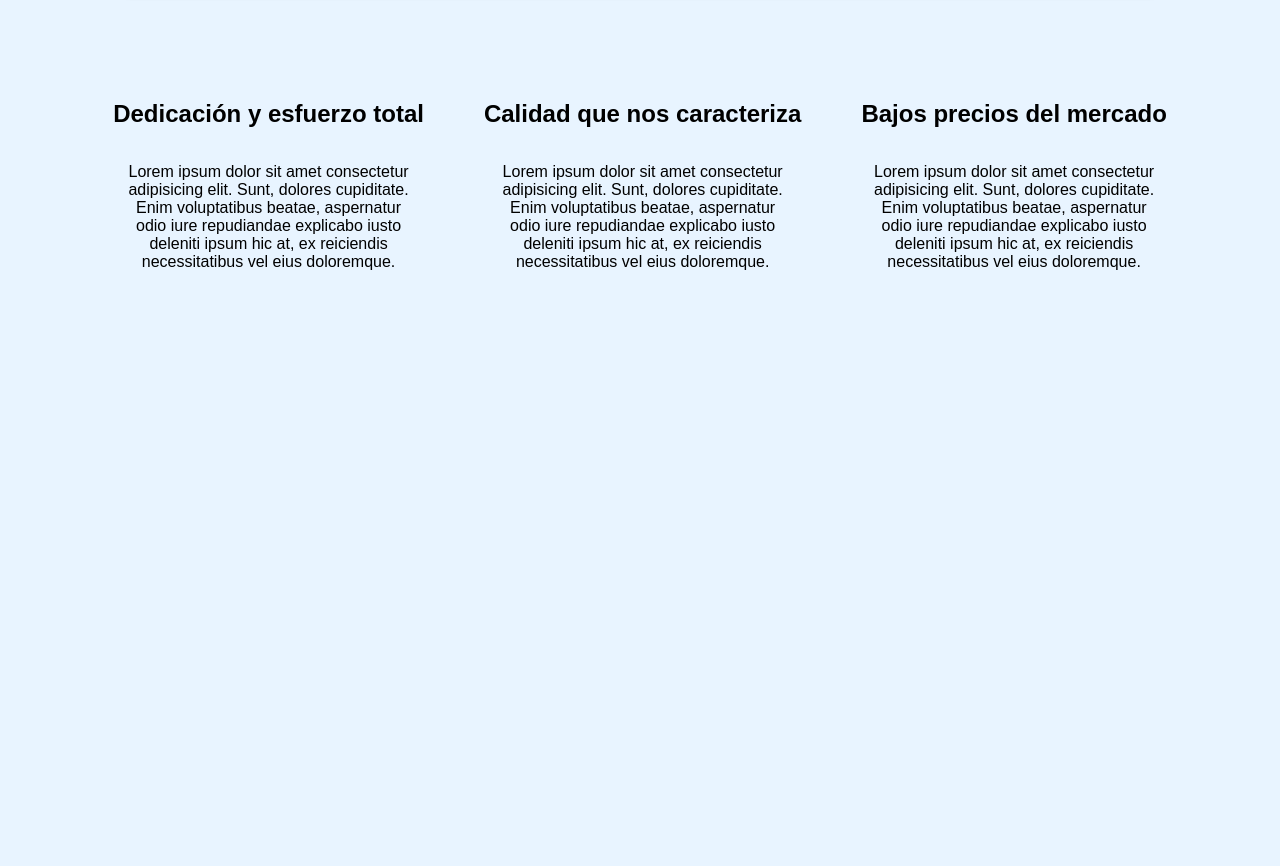
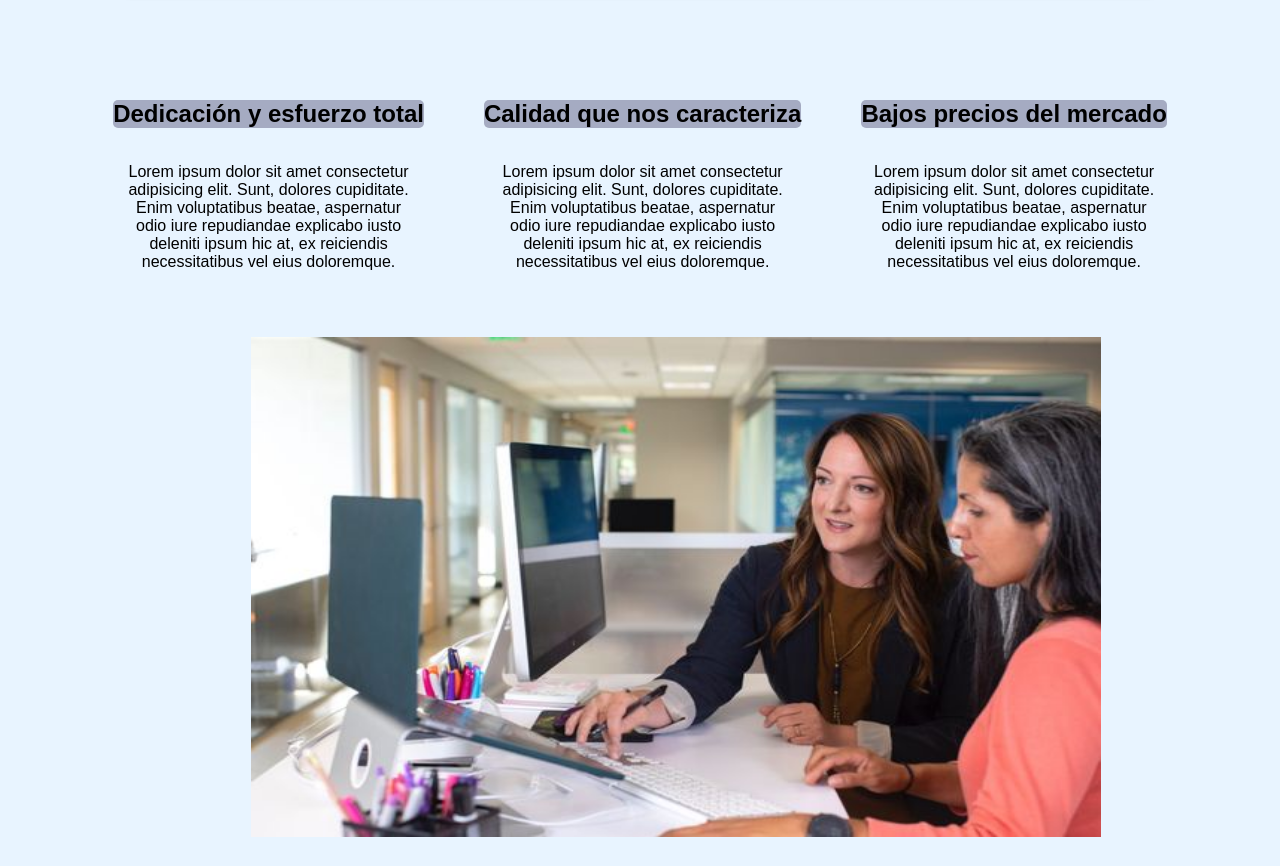
Before and after one commit to teo009/htmlcss_template, a plain HTML site: page features.html in a window 1280 px wide. Shown: the part 261-1127 px from the top of the page. Before the commit the page ends 800 px from the top, so only its background shows below. Drawn offline with Linux system fonts and the light colour scheme.

Commit message:
Features document done (Added styles to the features texts and added an image)

```diff
--- a/estilos/features.css
+++ b/estilos/features.css
@@ -5,6 +5,16 @@
 body {
     background-color:#0088ff17;
     font-family: 'Raleway', sans-serif;
+}
+.image {
+    margin: 2%;
+    padding: 0px 225px;
+    align-items: center;
+    justify-content: center;
+}
+.titles {
+    background-color: rgba(49, 44, 88, 0.363);
+    border-radius: 5px;
 }
 .text {
     text-align: center;
--- a/features.html
+++ b/features.html
@@ -33,10 +33,11 @@
         </div>
     </header>
     <section>
+
         <div class="container">
 
                 <div class="feature1">
-                    <h1>Dedicación y esfuerzo total</h1>
+                    <h1 class="titles">Dedicación y esfuerzo total</h1>
                     <p class="text">
                         Lorem ipsum dolor sit amet consectetur <br /> adipisicing
                         elit. Sunt, dolores cupiditate.<br /> Enim voluptatibus beatae,
@@ -46,7 +47,7 @@
                     </p>
                 </div>
             <div class="feature2">
-                <h1>Calidad que nos caracteriza</h1>
+                <h1 class="titles">Calidad que nos caracteriza</h1>
                 <p class="text">
                     Lorem ipsum dolor sit amet consectetur <br /> adipisicing
                     elit. Sunt, dolores cupiditate.<br /> Enim voluptatibus beatae,
@@ -56,7 +57,7 @@
                 </p>
             </div>
             <div class="feature3">
-                <h1>Bajos precios del mercado</h1>
+                <h1 class="titles">Bajos precios del mercado</h1>
                 <p class="text">
                     Lorem ipsum dolor sit amet consectetur <br /> adipisicing
                     elit. Sunt, dolores cupiditate.<br /> Enim voluptatibus beatae,
@@ -67,6 +68,17 @@
             </div>
 
         </div>
+
+        <div class="image">
+            <img
+                class="img"
+                src="images/programers.jpg"
+                alt="Programacion"
+                width="850"
+                height="500"
+            >
+        </div>
+
     </section>
     <footer>
 
```
Also changed, not shown: images/programers.jpg (added).
